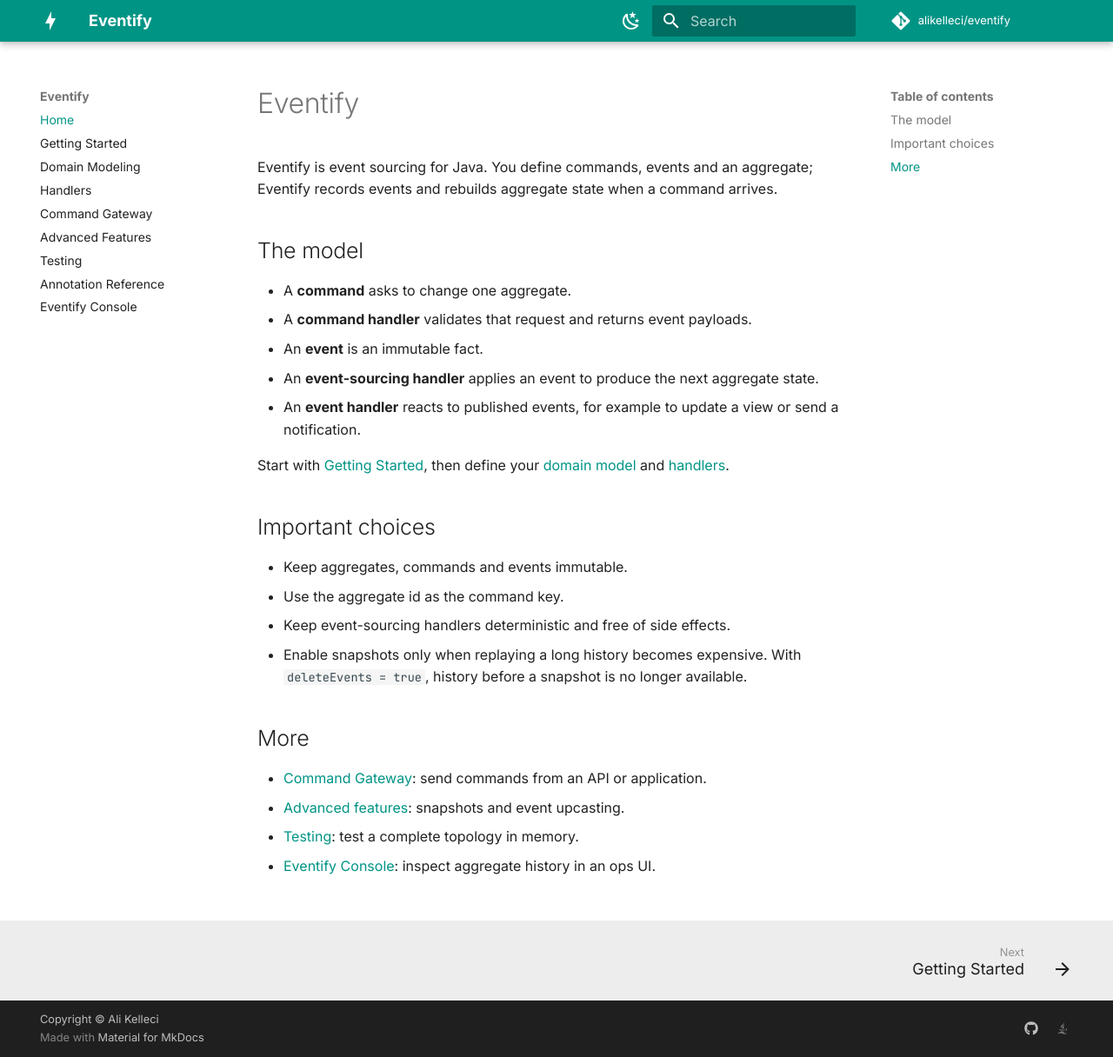
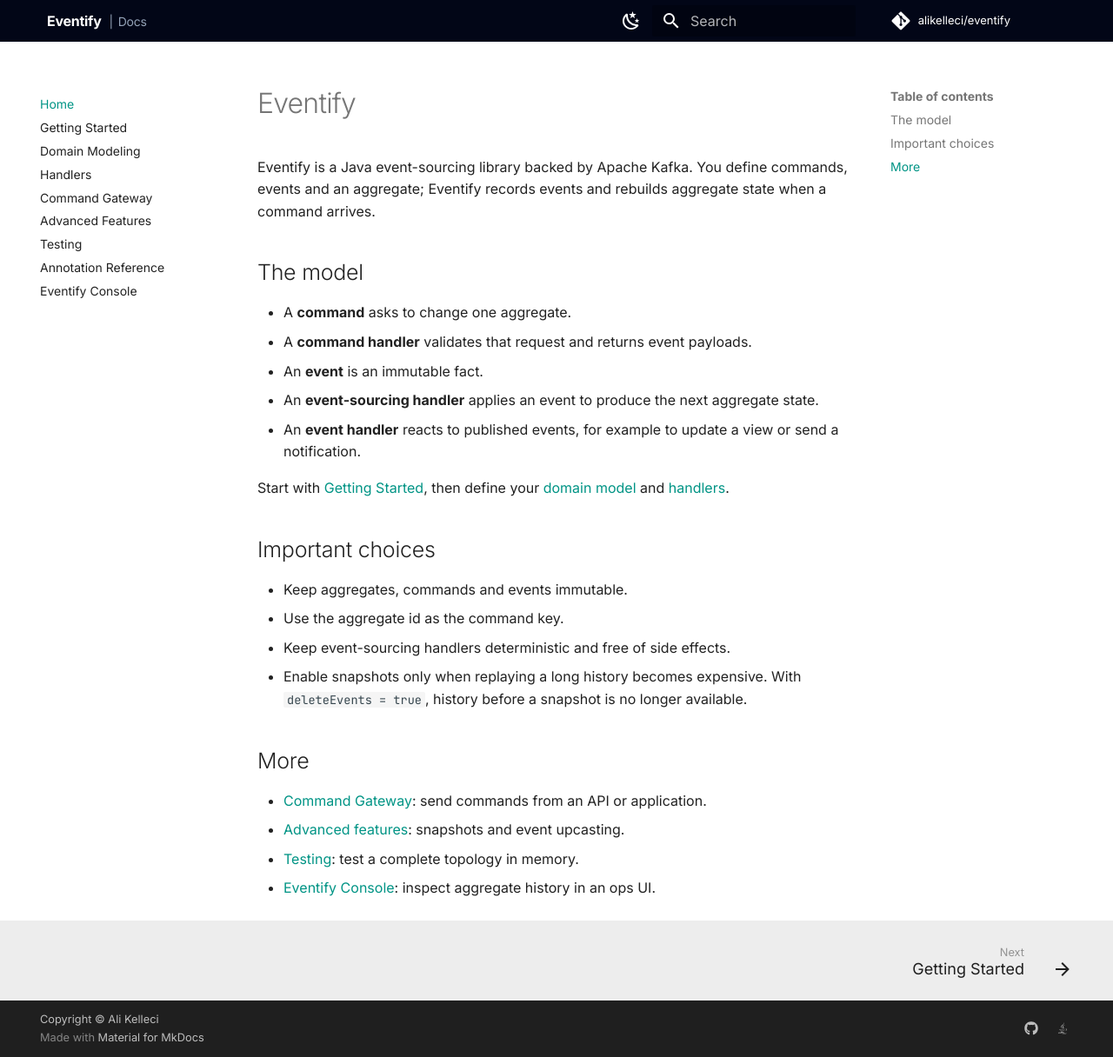
Before and after one commit to alikelleci/eventify, an MkDocs documentation site: the page built from docs/index.md, in a window 1280 px wide and 1216 px high. Shown: the whole window at 87% size. Built offline with MkDocs 1.6.1 and Material for MkDocs 9.7.7, drawn with Linux system fonts in a browser that asks for light colours; comment, search, counter and statistics services are not loaded.

Commit message:
Docs site: home and console pages, logo and styling
Co-Authored-By: Claude Opus 5.5 <noreply@anthropic.com>

```diff
--- a/docs/index.md
+++ b/docs/index.md
@@ -1,6 +1,6 @@
 # Eventify
 
-Eventify is event sourcing for Java. You define commands, events and an aggregate; Eventify records events and rebuilds aggregate state when a command arrives.
+Eventify is a Java event-sourcing library backed by Apache Kafka. You define commands, events and an aggregate; Eventify records events and rebuilds aggregate state when a command arrives.
 
 ## The model
 
--- /dev/null
+++ b/docs/overrides/partials/logo.html
@@ -0,0 +1 @@
+{# Eventify uses a text-only documentation header. #}
--- a/docs/stylesheets/extra.css
+++ b/docs/stylesheets/extra.css
@@ -1,3 +1,71 @@
+.md-header,
+.md-tabs {
+  background-color: #020617;
+}
+
+.md-header {
+  box-shadow: 0 1px 0 rgb(255 255 255 / 0.1);
+}
+
+.md-header__button.md-logo {
+  display: none;
+}
+
+.md-nav--primary > .md-nav__title {
+  display: none;
+}
+
+.md-header__title {
+  color: #fff;
+  font-weight: 600;
+  letter-spacing: -0.015em;
+}
+
+.md-header__title > .md-header__ellipsis > .md-header__topic:first-child > .md-ellipsis {
+  font-size: 0;
+}
+
+.md-header__title > .md-header__ellipsis > .md-header__topic:first-child > .md-ellipsis::before {
+  color: #fff;
+  content: "Eventify";
+  font-size: 0.8rem;
+  font-weight: 600;
+}
+
+.md-header__title > .md-header__ellipsis > .md-header__topic:first-child > .md-ellipsis::after {
+  color: #94a3b8;
+  margin-left: 0.45rem;
+  content: "| Docs";
+  font-size: 0.7rem;
+  font-weight: 500;
+  word-spacing: 0.15em;
+}
+
+.md-tabs {
+  border-top: 1px solid rgb(255 255 255 / 0.08);
+}
+
+.md-tabs__link--active,
+.md-tabs__link:hover {
+  color: #5eead4;
+}
+
+.md-typeset h1 {
+  letter-spacing: -0.025em;
+}
+
+.md-typeset .highlight {
+  overflow: hidden;
+  border: 1px solid var(--md-default-fg-color--lightest);
+  border-radius: 0.5rem;
+  box-shadow: 0 1px 2px rgb(0 0 0 / 0.05);
+}
+
+.md-typeset .admonition,
+.md-typeset details {
+  border-radius: 0.5rem;
+}
+
 .md-footer {
   background-color: var(--md-default-fg-color--lightest);
 }
--- a/frontend/projects/website/src/app/app.routes.ts
+++ b/frontend/projects/website/src/app/app.routes.ts
@@ -9,8 +9,8 @@ export const routes: Routes = [
     path: '',
     component: WebsiteLayoutComponent,
     children: [
-      { path: '', component: HomeComponent, title: 'Eventify | Event sourcing for Java, built on Kafka' },
-      { path: 'console', component: ConsoleComponent, title: 'Eventify Console | See everything, debug anything' },
+      { path: '', component: HomeComponent, title: 'Eventify | Event sourcing for Java' },
+      { path: 'console', component: ConsoleComponent, title: 'Eventify Console | Inspect aggregate history' },
     ],
   },
   { path: '**', redirectTo: '' },
--- a/mkdocs.yml
+++ b/mkdocs.yml
@@ -1,4 +1,4 @@
-site_name: Eventify
+site_name: Eventify | Docs
 site_url: https://alikelleci.github.io/eventify/docs/
 site_description: Event sourcing for Java, built on Kafka
 site_author: Ali Kelleci
@@ -7,8 +7,7 @@ repo_url: https://github.com/alikelleci/eventify
 
 theme:
   name: material
-  icon:
-    logo: material/lightning-bolt
+  custom_dir: docs/overrides
   font:
     text: Inter
     code: JetBrains Mono
```
Also changed, not shown: README.md (+7 -19 lines), docs/getting-started.md (+4 -0 lines), frontend/projects/website/src/app/console/console.component.html (+11 -10 lines), frontend/projects/website/src/app/console/console.component.ts (+4 -3 lines), frontend/projects/website/src/app/home/feature-story.component.ts (+18 -19 lines), frontend/projects/website/src/app/home/home.component.html (+22 -30 lines), frontend/projects/website/src/app/home/home.component.ts (+22 -58 lines), frontend/projects/website/src/app/shared/site-footer.component.ts (added, +23 -0 lines).
